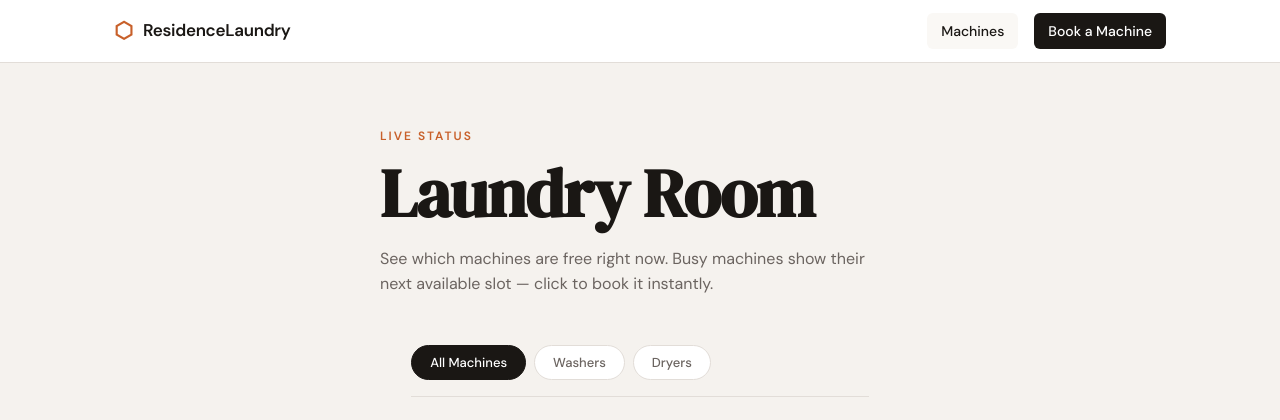
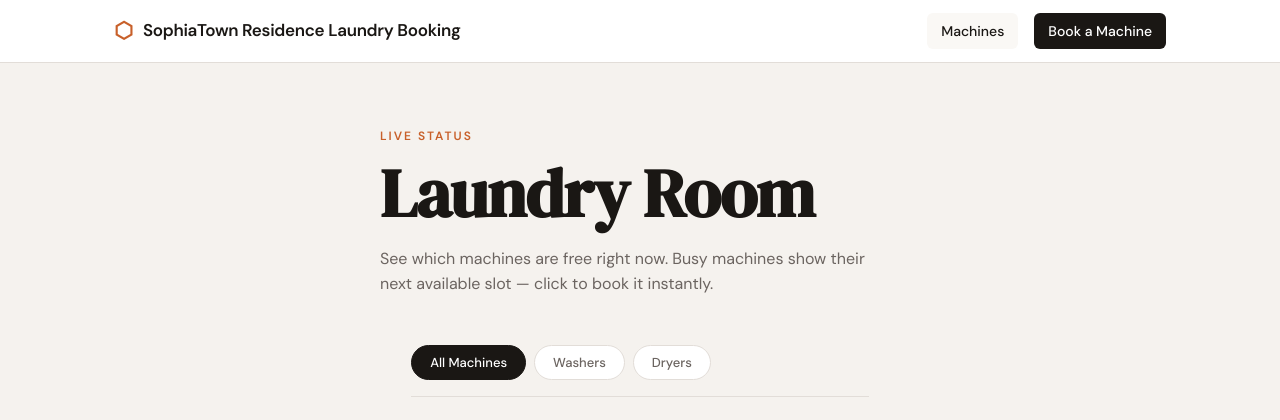
Before and after one commit to sompisiandile06-cloud/laundry-booking-app, a Flask app: page / in a window 1280 px wide. Shown: the top 420 px of the page. Run offline with Flask 3, Linux system fonts and the light colour scheme; data that the repository does not hold is empty; parts of the project's set-up code (start-up, migrations or seed data) failed here and were passed over; some libraries are stand-ins or nearby versions.

Commit message:
Edit header

```diff
--- a/templates/index.html
+++ b/templates/index.html
@@ -14,7 +14,7 @@
         <div class="header-inner">
             <div class="brand">
                 <span class="brand-icon">⬡</span>
-                <span class="brand-name">ResidenceLaundry</span>
+                <span class="brand-name">SophiaTown Residence Laundry Booking</span>
             </div>
             <nav>
                 <a href="/" class="nav-link active">Machines</a>
```
